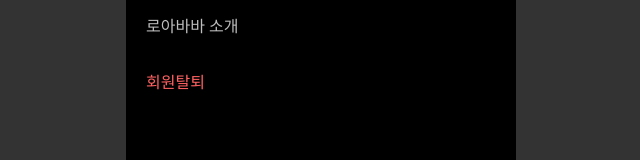
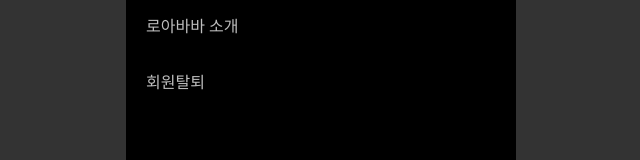
Before and after one commit to loababa/loababa-client, a React (Vite) app: page /mypage in a window 1280 px wide. Shown: the part 261-421 px from the top of the page, without its empty margins (319-959 px from the left). Built offline with nearby package versions, Linux system fonts and the light colour scheme.

Commit message:
Style: 마이페이지 회원탈퇴 버튼 레이블 색상 변경

```diff
--- a/src/pages/MyPage.tsx
+++ b/src/pages/MyPage.tsx
@@ -78,7 +78,7 @@ const MyPage = () => {
           <span className="text-gray-400 font-normal">로아바바 소개</span>
         </div>
         <div className="w-full flex items-center justify-start px-[20px] py-[16px]">
-          <span className="text-red font-normal">회원탈퇴</span>
+          <span className="text-gray-400 font-normal">회원탈퇴</span>
         </div>
       </section>
     </div>
```
